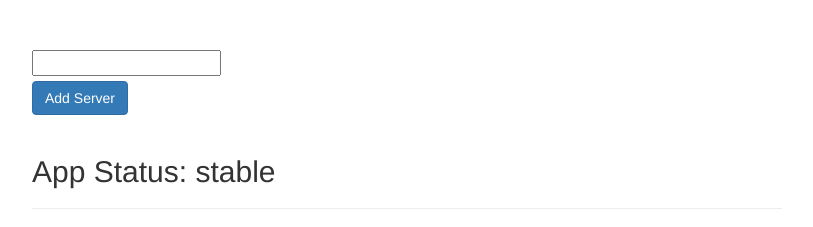
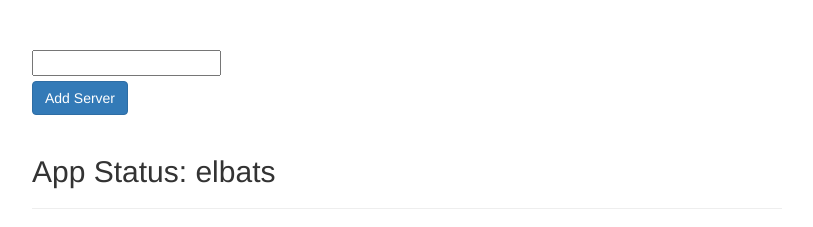
Before and after one commit to HennadiiZ/angular-pipes-max-shw, an Angular app: page / in a window 1280 px wide. Shown: the top 227 px of the page, without its empty margins (233-1046 px from the left). Built offline with nearby package versions, Linux system fonts and the light colour scheme.

Commit message:
reverse pipe

```diff
--- a/src/app/app.component.html
+++ b/src/app/app.component.html
@@ -7,7 +7,7 @@
       <br><br>
       <!-- <h2>App Status: {{ appStatus }}</h2> -->
       <!-- <h2>App Status: {{ appStatus | json }}</h2> -->
-      <h2>App Status: {{ appStatus | async }}</h2>
+      <h2>App Status: {{ appStatus | async | reverse }}</h2>
       <hr>
       <ul class="list-group">
         <li
--- a/src/app/app.module.ts
+++ b/src/app/app.module.ts
@@ -6,12 +6,14 @@
 import { AppComponent } from './app.component';
 import { ShortenPipe } from './shorten.pipe';
 import { FilterPipe } from './filter.pipe';
+import { ReversePipe } from './reverse.pipe';
 
 @NgModule({
   declarations: [
     AppComponent,
     ShortenPipe,
-    FilterPipe
+    FilterPipe,
+    ReversePipe
   ],
   imports: [
     BrowserModule,
--- /dev/null
+++ b/src/app/reverse.pipe.ts
@@ -0,0 +1,18 @@
+import { Pipe, PipeTransform } from '@angular/core';
+
+@Pipe({
+  name: 'reverse'
+})
+export class ReversePipe implements PipeTransform {
+
+  transform(value: any): any {
+
+    // return value.split('').reverse().join('');
+
+    if(value){
+      return value.split('').reverse().join('');
+    }
+    return value;
+  }
+
+}
```
